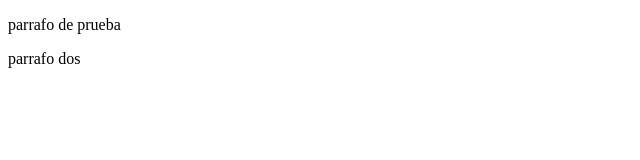
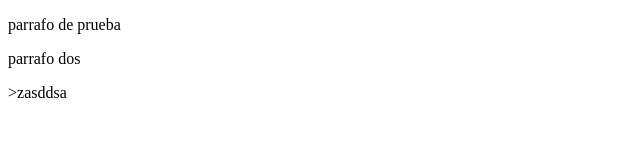
Before and after one commit to abelortiz/testgit, a plain HTML site: page index.html in a window 1280 px wide. Shown: the full height of the page, 0-640 px from the left. Drawn offline with Linux system fonts and the light colour scheme.

Commit message:
push a master

```diff
--- a/index.html
+++ b/index.html
@@ -6,5 +6,6 @@
 <body>
 <p>parrafo de prueba</p>
 <p>parrafo dos</p>
+>zasddsa
 </body>
 </html>
```
